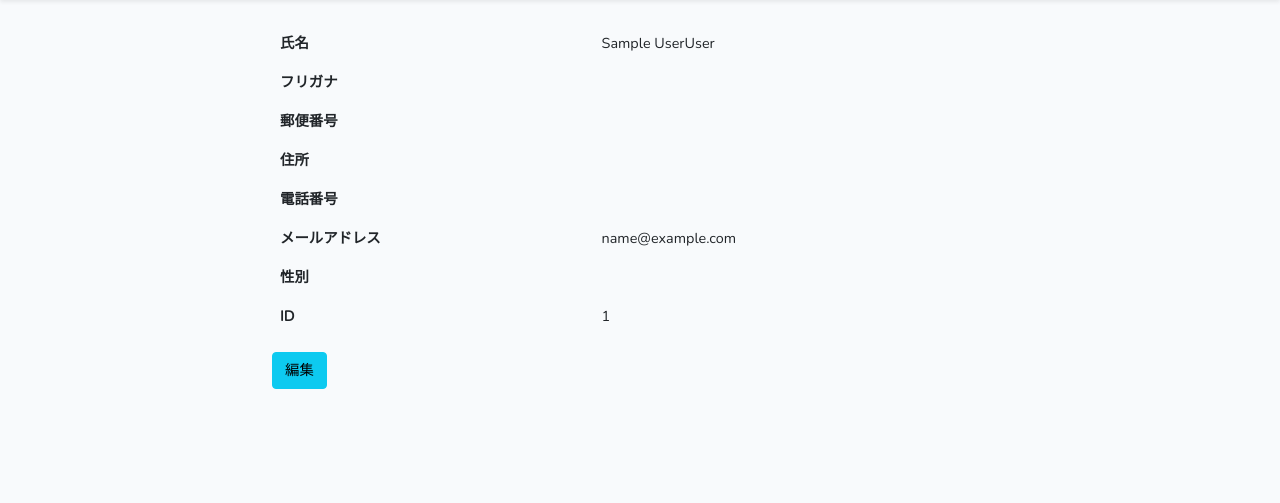
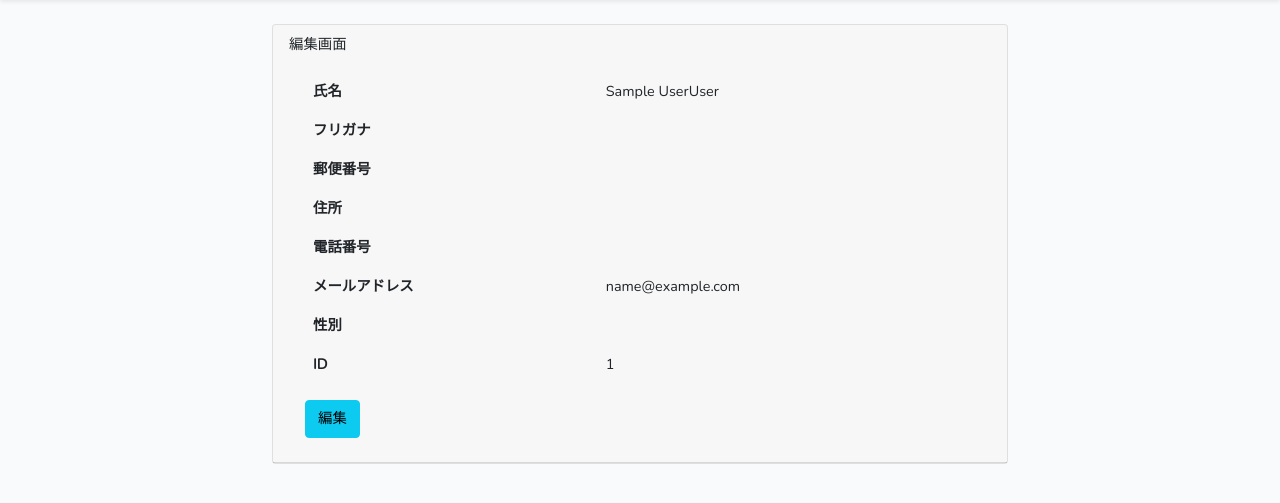
Before and after one commit to sowa-takei/fashion-wear, a Laravel app: page /home in a window 1280 px wide. Shown: the part 55-558 px from the top of the page. Run offline with Laravel 8, Linux system fonts and the light colour scheme; the visitor is signed in with stand-in values (Sample User, id 1); data comes from the database, SQL or seed files in the repository; data that the repository does not hold is empty; style sheets or scripts are compiled from the project's sources; parts of the project's set-up code (start-up, migrations or seed data) failed here and were passed over.

```diff
--- a/resources/views/home.blade.php
+++ b/resources/views/home.blade.php
@@ -4,6 +4,9 @@
 <div class="container">
     <div class="row justify-content-center">
         <div class="col-md-8">
+            <div class="card">
+                <div class="card-header">{{ __('編集画面') }}
+                    <div class="card-body">
             <table class="table table-borderless">
                 <thead class="thead-light">
                     <tr>
@@ -45,6 +48,9 @@
 
 
         </div>
+        </div>
+    </div>
+</div>
     </div>
 </div>
 @endsection
```
